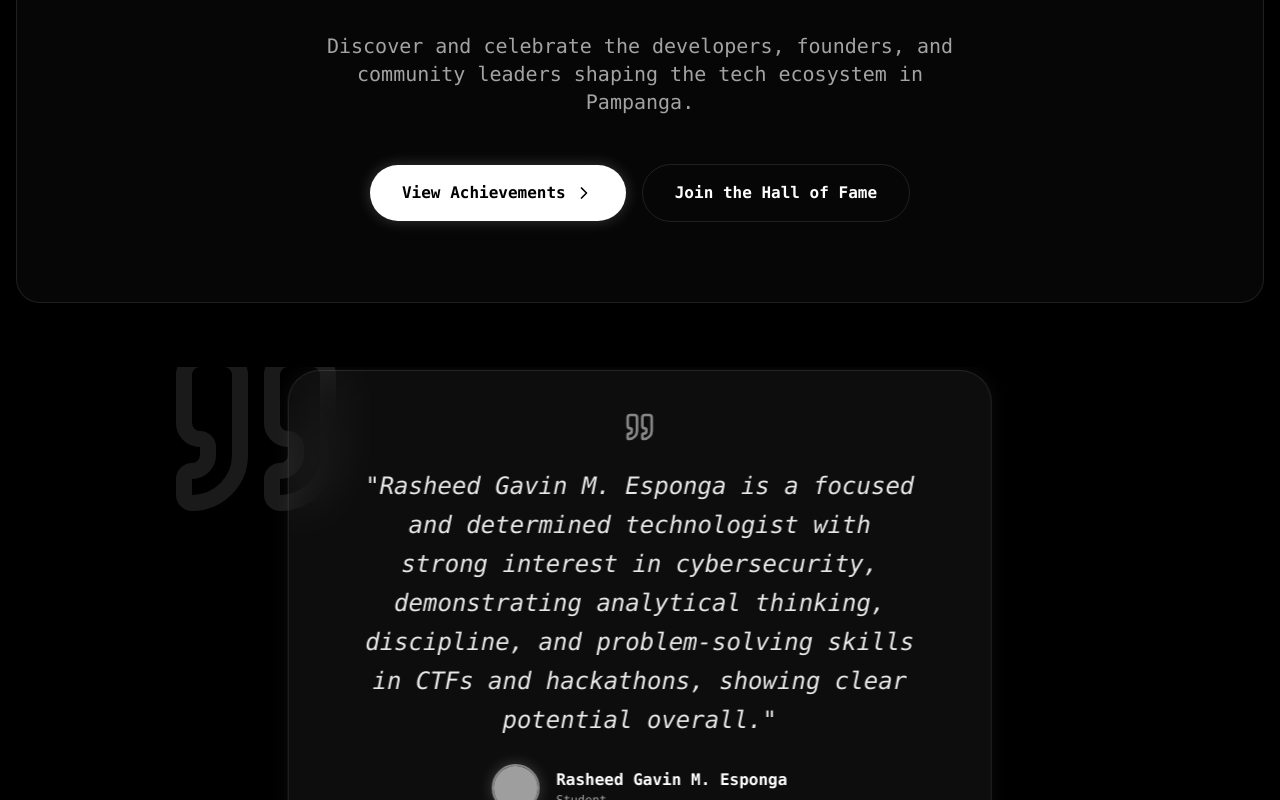
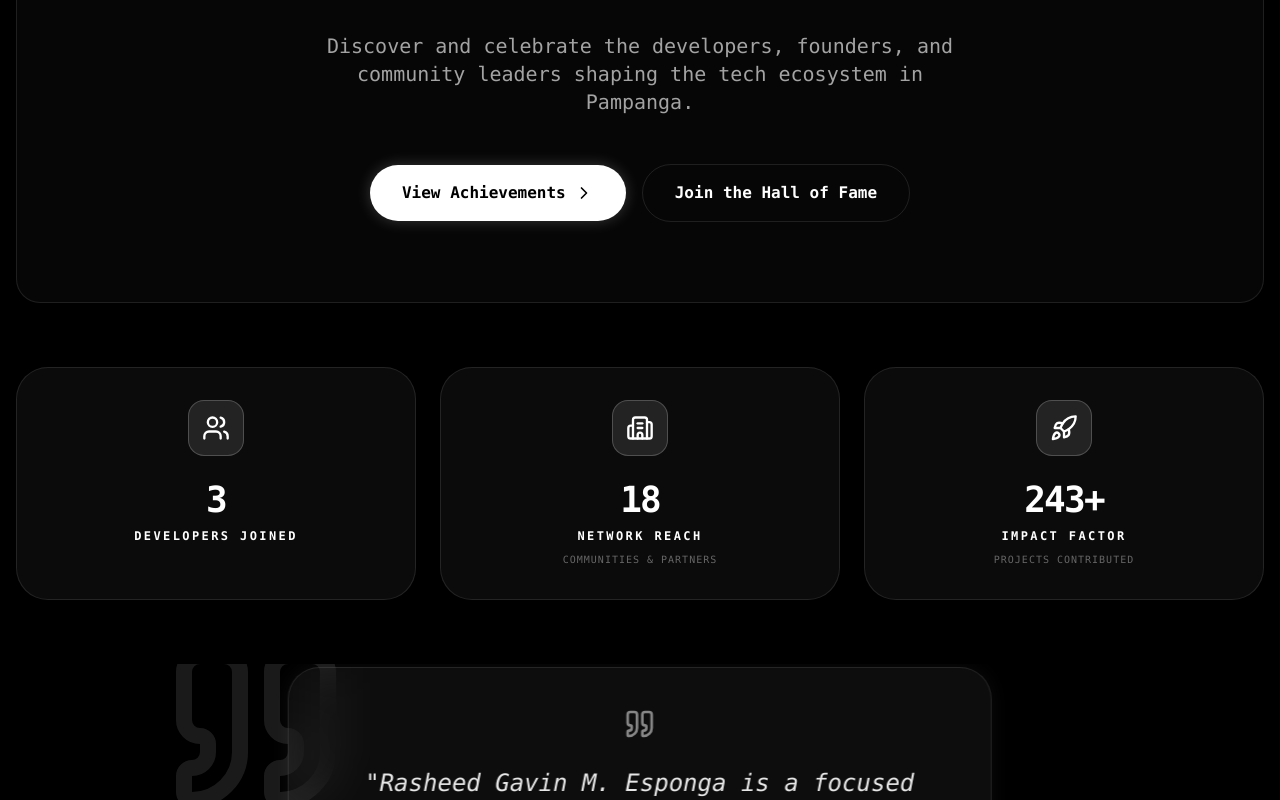
Before and after one commit to darknecrocities/DevHirang, a React (Vite) app: page / in a window 1280 px wide. Shown: the part 429-1229 px from the top of the page. Built offline with nearby package versions, Linux system fonts and the light colour scheme; grey boxes are pictures that could not be loaded.

Commit message:
feat: adding analytics spotlight

```diff
--- a/src/App.jsx
+++ b/src/App.jsx
@@ -10,6 +10,7 @@ import TopDevelopersList from './components/home/TopDevelopersList';
 import Footer from './components/layout/Footer';
 import ProfileModal from './components/home/ProfileModal';
 import TestimonialCarousel from './components/home/TestimonialCarousel';
+import AnalyticsSpotlight from './components/home/AnalyticsSpotlight';
 
 function App() {
   const [developers, setDevelopers] = useState(developersData);
@@ -54,6 +55,8 @@ function App() {
         {activeTab === 'Home' ? (
           <>
             <Hero />
+
+            <AnalyticsSpotlight developers={developers} />
 
             <TestimonialCarousel developers={developers} onSelect={setSelectedDev} />
 
--- /dev/null
+++ b/src/components/home/AnalyticsSpotlight.jsx
@@ -0,0 +1,93 @@
+import React, { useMemo } from 'react';
+import { motion } from 'framer-motion';
+import { Users, Building2, Rocket, Globe } from 'lucide-react';
+
+const AnalyticsSpotlight = ({ developers }) => {
+    const stats = useMemo(() => {
+        const totalDevs = developers.length;
+
+        // Calculate unique organizations/communities
+        const orgs = new Set();
+        developers.forEach(dev => {
+            if (dev.community_affiliation?.organization) {
+                orgs.add(dev.community_affiliation.organization);
+            }
+            dev.achievements?.forEach(ach => {
+                if (ach.type === 'community' && ach.title.includes('-')) {
+                    const orgName = ach.title.split('-')[0].trim();
+                    if (orgName.length > 2) orgs.add(orgName);
+                }
+            });
+            dev.certifications?.forEach(cert => {
+                if (cert.issuer) orgs.add(cert.issuer);
+            });
+        });
+
+        const totalProjects = developers.reduce((sum, dev) => sum + (dev.stats?.projects_contributed || 0), 0);
+
+        return [
+            {
+                label: 'Developers Joined',
+                value: totalDevs,
+                icon: Users,
+                color: 'text-secondary',
+                bgColor: 'bg-secondary/10',
+                borderColor: 'border-secondary/20'
+            },
+            {
+                label: 'Network Reach',
+                value: orgs.size,
+                icon: Building2,
+                detail: 'Communities & Partners',
+                color: 'text-secondary',
+                bgColor: 'bg-secondary/10',
+                borderColor: 'border-secondary/20'
+            },
+            {
+                label: 'Impact Factor',
+                value: totalProjects.toLocaleString(),
+                icon: Rocket,
+                detail: 'Projects Contributed',
+                color: 'text-secondary',
+                bgColor: 'bg-secondary/10',
+                borderColor: 'border-secondary/20'
+            }
+        ];
+    }, [developers]);
+
+    return (
+        <div className="grid grid-cols-1 md:grid-cols-3 gap-6">
+            {stats.map((stat, index) => (
+                <motion.div
+                    key={index}
+                    initial={{ opacity: 0, y: 20 }}
+                    whileInView={{ opacity: 1, y: 0 }}
+                    viewport={{ once: true }}
+                    transition={{ delay: index * 0.1, duration: 0.5 }}
+                    className="relative group h-full"
+                >
+                    <div className="absolute -inset-0.5 bg-gradient-to-r from-transparent via-white/5 to-transparent rounded-[2rem] blur opacity-0 group-hover:opacity-100 transition duration-1000 group-hover:duration-200"></div>
+                    <div className="relative h-full glassmorphism p-8 rounded-[2rem] border border-white/10 hover:border-white/20 transition-all flex flex-col items-center text-center">
+                        <div className={`w-14 h-14 rounded-2xl ${stat.bgColor} ${stat.borderColor} border flex items-center justify-center mb-6 group-hover:scale-110 transition-transform`}>
+                            <stat.icon className={`w-7 h-7 ${stat.color}`} />
+                        </div>
+                        <h4 className="text-4xl font-black text-white mb-2 tracking-tighter">
+                            {stat.value}
+                            {index === 2 && <span className="text-secondary">+</span>}
+                        </h4>
+                        <p className="text-secondary font-mono text-xs uppercase tracking-[0.2em] font-bold mb-2">
+                            {stat.label}
+                        </p>
+                        {stat.detail && (
+                            <p className="text-[10px] text-text-muted uppercase tracking-widest font-medium opacity-60">
+                                {stat.detail}
+                            </p>
+                        )}
+                    </div>
+                </motion.div>
+            ))}
+        </div>
+    );
+};
+
+export default AnalyticsSpotlight;
```
